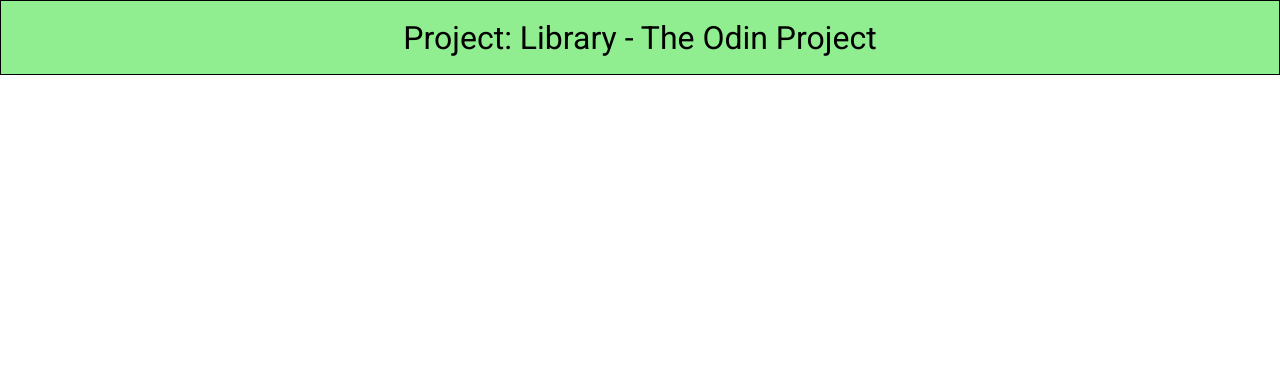
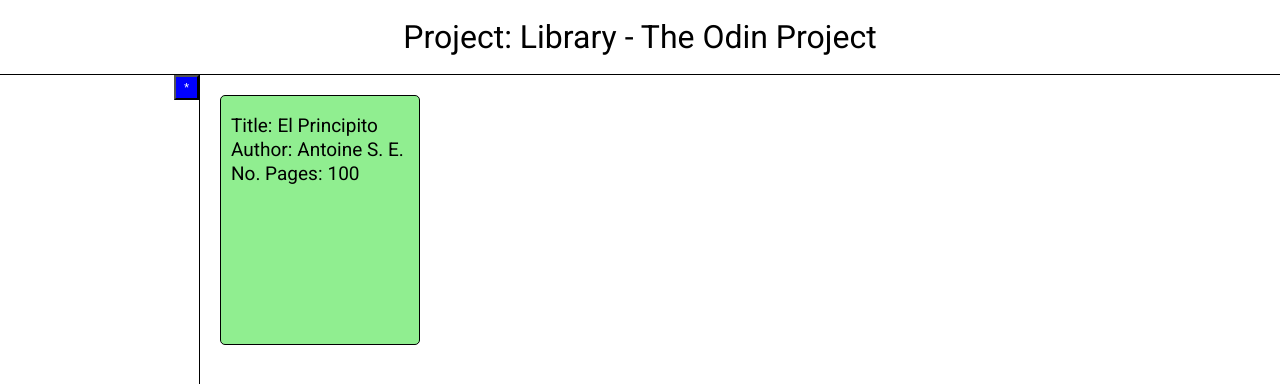
Before and after one commit to crisatori/LibraryTOP, a plain HTML site: page index.html in a window 1280 px wide. Shown: the top 384 px of the page. Drawn offline with Linux system fonts and the light colour scheme.

Commit message:
Está saliendo todo como espero :)

```diff
--- a/css/style.css
+++ b/css/style.css
@@ -11,12 +11,62 @@ body {
 }
 header {
   height: 75px;
-  border: 1px solid black;
-  background-color: lightgreen;
+  border-bottom: 1px solid black;
+  /* background-color: wheat; */
   display: flex;
   justify-content: center;
-	align-items: center;
+  align-items: center;
 }
 h1 {
   font-size: 3.2rem;
 }
+
+main {
+  height: calc(100vh - 75px);
+  /* background-color: lightgreen; */
+  display: grid;
+  grid-template-columns: 200px 1fr;
+}
+.stats {
+  border-right: 1px solid black;
+  position: relative;
+}
+.stats button {
+  height: 25px;
+  width: 25px;
+  background-color: blue;
+  color: white;
+  position: absolute;
+  right: 0;
+}
+.book-shelf {
+  /* background-color: lightgreen; */
+  padding: 20px;
+  display: grid;
+  column-gap: 20px;
+  row-gap: 20px;
+  grid-template-columns: repeat(auto-fill, minmax(200px, 1fr)); /*300px*/
+}
+
+.book-card {
+  background-color: lightgreen;
+  width: 200px;
+  height: 250px;
+  border: 1px solid black;
+  border-radius: 5px;
+  padding: 10px;
+  padding-top: 20px;
+  display: flex;
+  flex-direction: column;
+}
+
+.book-card div {
+  display: flex;
+  flex-direction: row;
+  gap: 5px;
+  margin-bottom: 5px;
+  font-size: 1.9rem;
+}
+.book-card h2{
+  display: inline-block;
+}
--- a/index.html
+++ b/index.html
@@ -4,6 +4,7 @@
     <meta charset="UTF-8" />
     <meta http-equiv="X-UA-Compatible" content="IE=edge" />
     <meta name="viewport" content="width=device-width, initial-scale=1.0" />
+    <link rel="shortcut icon" href="assests/book.png" type="image/x-icon" />
     <link rel="stylesheet" href="css/reset.css" />
     <link rel="stylesheet" href="css/style.css" />
     <script src="js/script.js" defer></script>
@@ -13,5 +14,26 @@
     <header>
       <h1>Project: Library - The Odin Project</h1>
     </header>
+    <main>
+      <section class="stats">
+        <button type="button">*</button>
+      </section>
+      <section class="book-shelf">
+        <div class="book-card">
+          <div>
+            <h2 class="book-title">Title:</h2>
+            <span class="title">El Principito</span>
+          </div>
+          <div>
+            <h2 class="book-title">Author:</h2>
+            <span class="author">Antoine S. E.</span>
+          </div>
+          <div>
+            <h2 class="book-title">No. Pages:</h2>
+            <span class="no-pages">100</span>
+          </div>
+        </div>
+      </section>
+    </main>
   </body>
 </html>
```
